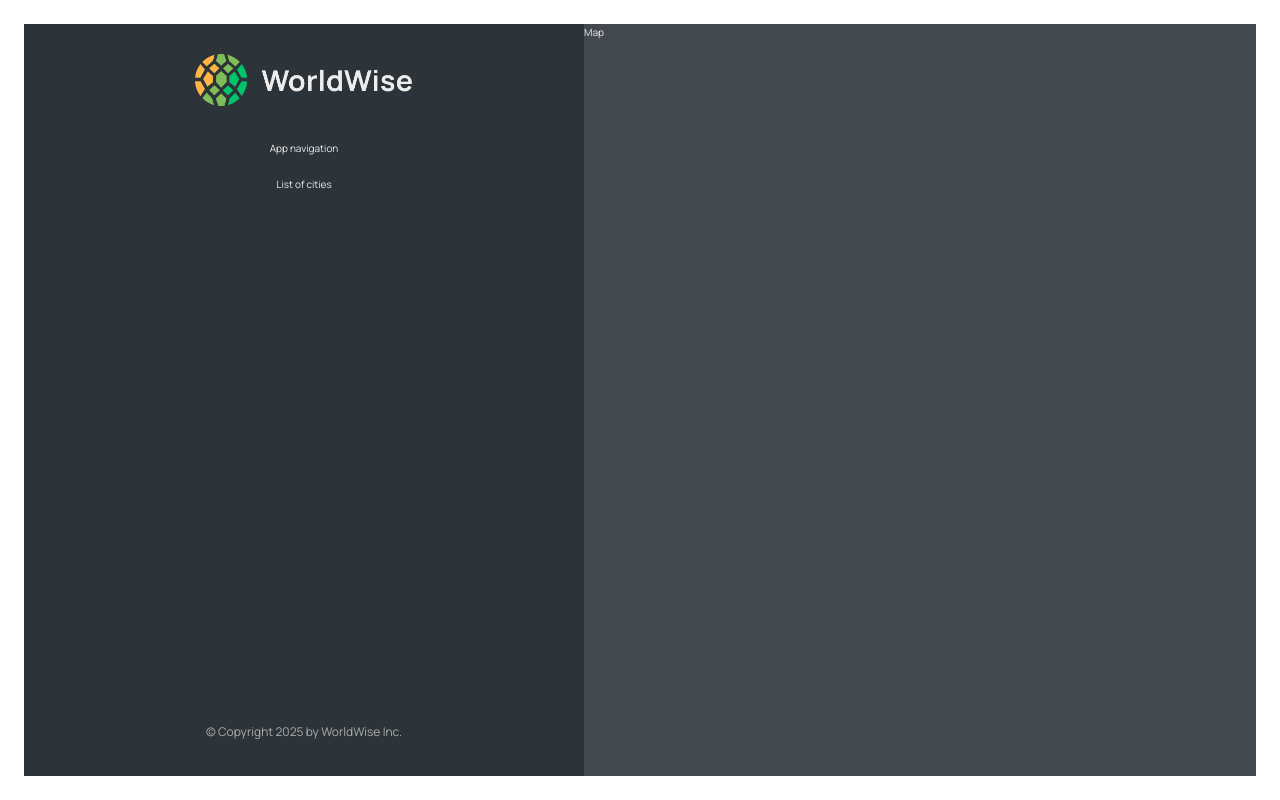
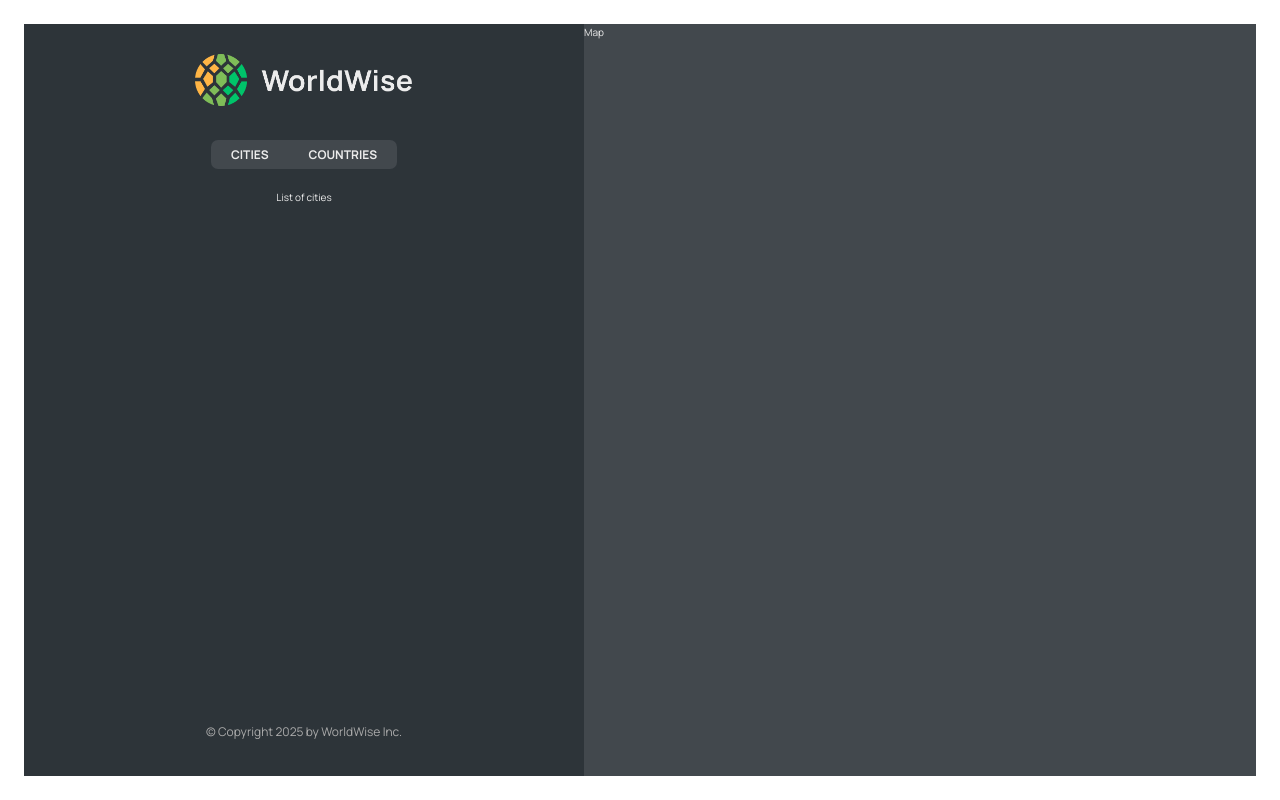
Before and after one commit to AAvi09/WorldWise, a React (Vite) app: page /app in a window 1280 px wide. Built offline with nearby package versions, Linux system fonts and the light colour scheme.

Commit message:
add routing and navigation links; implement nested routes for cities and countries in App component, and update AppNav and SideBar components

```diff
--- a/src/App.jsx
+++ b/src/App.jsx
@@ -14,7 +14,12 @@
         <Route path="product" element={<Product />} />
         <Route path="pricing" element={<Pricing />} />
         <Route path="login" element={<Login />} />
-        <Route path="app" element={<AppLayout />} />
+        <Route path="app" element={<AppLayout />}>
+          <Route index element={<p>List of cities</p>} />
+          <Route path="cities" element={<p>List of cities</p>} />
+          <Route path="countries" element={<p>Countries</p>} />
+          <Route path="form" element={<p>Form</p>} />
+        </Route>
         <Route path="*" element={<PageNotFound />} />
       </Routes>
     </BrowserRouter>
--- a/src/components/AppNav.jsx
+++ b/src/components/AppNav.jsx
@@ -1,8 +1,20 @@
 import React from "react";
 import Styles from "./AppNav.module.css";
+import { NavLink } from "react-router-dom";
 
 const AppNav = () => {
-  return <nav className={Styles.nav}>App navigation</nav>;
+  return (
+    <nav className={Styles.nav}>
+      <ul>
+        <li>
+          <NavLink to="cities">cities</NavLink>
+        </li>
+        <li>
+          <NavLink to="countries">countries</NavLink>
+        </li>
+      </ul>
+    </nav>
+  );
 };
 
 export default AppNav;
--- a/src/components/SideBar.jsx
+++ b/src/components/SideBar.jsx
@@ -2,6 +2,7 @@
 import styles from "./sidebar.module.css";
 import Logo from "./Logo";
 import AppNav from "./AppNav";
+import { Outlet } from "react-router-dom";
 
 const SideBar = () => {
   return (
@@ -9,7 +10,7 @@
       <Logo />
       <AppNav />
 
-      <p>List of cities</p>
+      <Outlet />
       <footer className={styles.footer}>
         <p className={styles.copyright}>
           &copy; Copyright {new Date().getFullYear()} by WorldWise Inc.
```
